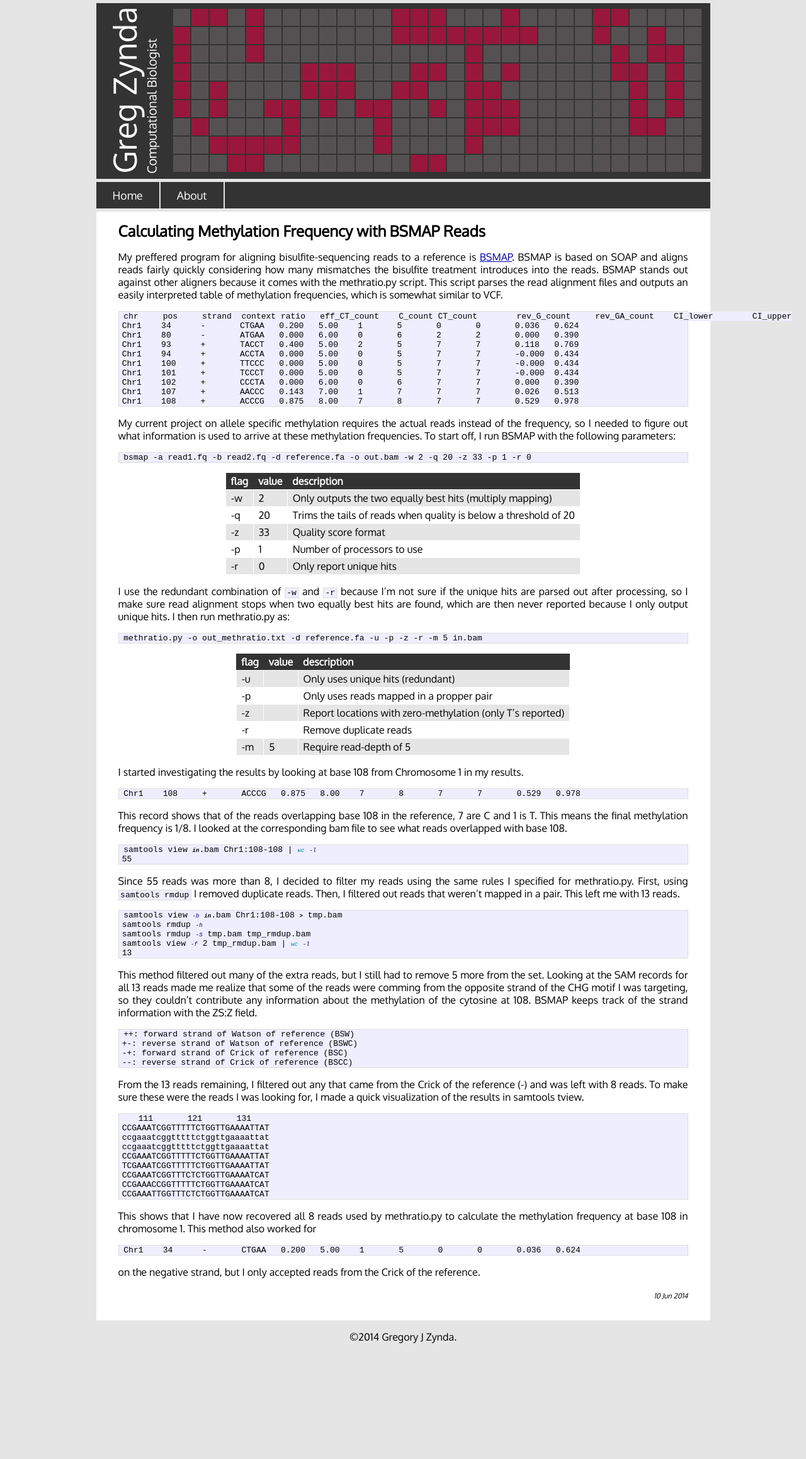
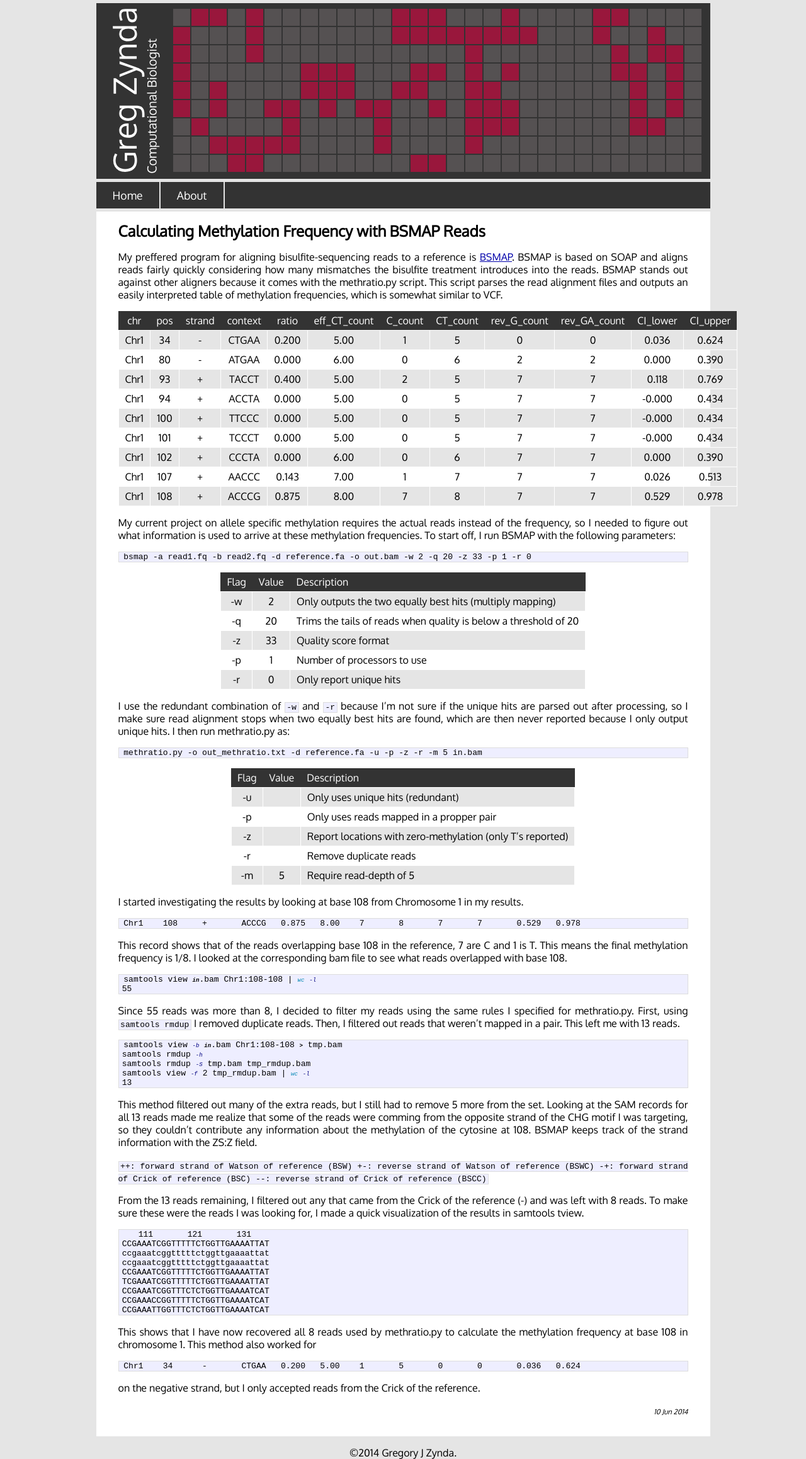
Before and after one commit to zyndagj/zyndagj.github.io, a Jekyll site: the page built from _posts/2014-06-10-bsmap-frequency-recovery.markdown, in a window 1280 px wide. Shown: the whole page at 63% size. Built offline with Jekyll 4.4.1, drawn with Linux system fonts in a browser that asks for light colours; Markdown is read by kramdown in place of the engine named in the settings; before the commit the page ends 2133 px from its top, so only the background shows below that.

Commit message:
made table

```diff
--- a/_posts/2014-06-10-bsmap-frequency-recovery.markdown
+++ b/_posts/2014-06-10-bsmap-frequency-recovery.markdown
@@ -6,23 +6,24 @@ categories: bsmap methylation asm
 ---
 My preffered program for aligning bisulfite-sequencing reads to a reference is [BSMAP](https://sites.google.com/a/brown.edu/bioinformatics-in-biomed/bsmap-for-methylation). BSMAP is based on SOAP and aligns reads fairly quickly considering how many mismatches the bisulfite treatment introduces into the reads. BSMAP stands out against other aligners because it comes with the methratio.py script. This script parses the read alignment files and outputs an easily interpreted table of methylation frequencies, which is somewhat similar to VCF.
 
-	chr     pos     strand  context ratio   eff_CT_count    C_count CT_count        rev_G_count     rev_GA_count    CI_lower        CI_upper
-	Chr1    34      -       CTGAA   0.200   5.00    1       5       0       0       0.036   0.624
-	Chr1    80      -       ATGAA   0.000   6.00    0       6       2       2       0.000   0.390
-	Chr1    93      +       TACCT   0.400   5.00    2       5       7       7       0.118   0.769
-	Chr1    94      +       ACCTA   0.000   5.00    0       5       7       7       -0.000  0.434
-	Chr1    100     +       TTCCC   0.000   5.00    0       5       7       7       -0.000  0.434
-	Chr1    101     +       TCCCT   0.000   5.00    0       5       7       7       -0.000  0.434
-	Chr1    102     +       CCCTA   0.000   6.00    0       6       7       7       0.000   0.390
-	Chr1    107     +       AACCC   0.143   7.00    1       7       7       7       0.026   0.513
-	Chr1    108     +       ACCCG   0.875   8.00    7       8       7       7       0.529   0.978
+| chr | pos | strand | context | ratio | eff_CT_count | C_count | CT_count | rev_G_count | rev_GA_count | CI_lower | CI_upper |
+|:---:|:---:|:------:|:-------:|:-----:|:------------:|:-------:|:--------:|:-----------:|:------------:|:--------:|:--------:|
+| Chr1 | 34 | - | CTGAA | 0.200 | 5.00 | 1 | 5 | 0 | 0 | 0.036 | 0.624 |
+| Chr1 | 80 | - | ATGAA | 0.000 | 6.00 | 0 | 6 | 2 | 2 | 0.000 | 0.390 |
+| Chr1 | 93 | + | TACCT | 0.400 | 5.00 | 2 | 5 | 7 | 7 | 0.118 | 0.769 |
+| Chr1 | 94 | + | ACCTA | 0.000 | 5.00 | 0 | 5 | 7 | 7 | -0.000 | 0.434 |
+| Chr1 | 100 | + | TTCCC | 0.000 | 5.00 | 0 | 5 | 7 | 7 | -0.000 | 0.434 |
+| Chr1 | 101 | + | TCCCT | 0.000 | 5.00 | 0 | 5 | 7 | 7 | -0.000 | 0.434 |
+| Chr1 | 102 | + | CCCTA | 0.000 | 6.00 | 0 | 6 | 7 | 7 | 0.000 | 0.390 |
+| Chr1 | 107 | + | AACCC | 0.143 | 7.00 | 1 | 7 | 7 | 7 | 0.026 | 0.513 |
+| Chr1 | 108 | + | ACCCG | 0.875 | 8.00 | 7 | 8 | 7 | 7 | 0.529 | 0.978 |
 
 My current project on allele specific methylation requires the actual reads instead of the frequency, so I needed to figure out what information is used to arrive at these methylation frequencies. To start off, I run BSMAP with the following parameters:
 
 	bsmap -a read1.fq -b read2.fq -d reference.fa -o out.bam -w 2 -q 20 -z 33 -p 1 -r 0
 
-| flag | value | description |
-| ---- | ----- | ----------- |
+| Flag | Value | Description |
+|:----:|:-----:| ----------- |
 | -w | 2 | Only outputs the two equally best hits (multiply mapping) |
 | -q | 20 | Trims the tails of reads when quality is below a threshold of 20 |
 | -z | 33 | Quality score format |
@@ -33,8 +34,8 @@ I use the redundant combination of `-w` and `-r` because I'm not sure if the uni
 
 	methratio.py -o out_methratio.txt -d reference.fa -u -p -z -r -m 5 in.bam
 
-| flag | value | description |
-| ---- | ----- | ----------- |
+| Flag | Value | Description |
+|:----:|:-----:| ----------- |
 | -u |  | Only uses unique hits (redundant) |
 | -p |  | Only uses reads mapped in a propper pair |
 | -z |  | Report locations with zero-methylation (only T's reported) |
@@ -64,10 +65,10 @@ samtools view -f 2 tmp_rmdup.bam | wc -l
 
 This method filtered out many of the extra reads, but I still had to remove 5 more from the set. Looking at the SAM records for all 13 reads made me realize that some of the reads were comming from the opposite strand of the CHG motif I was targeting, so they couldn't contribute any information about the methylation of the cytosine at 108. BSMAP keeps track of the strand information with the ZS:Z field.
 
-	++: forward strand of Watson of reference (BSW)
-	+-: reverse strand of Watson of reference (BSWC)
-	-+: forward strand of Crick of reference (BSC)
-	--: reverse strand of Crick of reference (BSCC)
+`++: forward strand of Watson of reference (BSW)
++-: reverse strand of Watson of reference (BSWC)
+-+: forward strand of Crick of reference (BSC)
+--: reverse strand of Crick of reference (BSCC)`
 
 From the 13 reads remaining, I filtered out any that came from the Crick of the reference (-) and was left with 8 reads. To make sure these were the reads I was looking for, I made a quick visualization of the results in samtools tview.
 
--- a/css/main.css
+++ b/css/main.css
@@ -149,12 +149,13 @@ a:hover   { color: #000; }
 }
 
 .post table td, th {
-	padding: 3px 8px;
+	padding: 5px 10px;
 }
 
 .post table th {
 	background-color: #333333;
 	color: white;
+	font-weight: normal;
 }
 
 .post table td {
```
